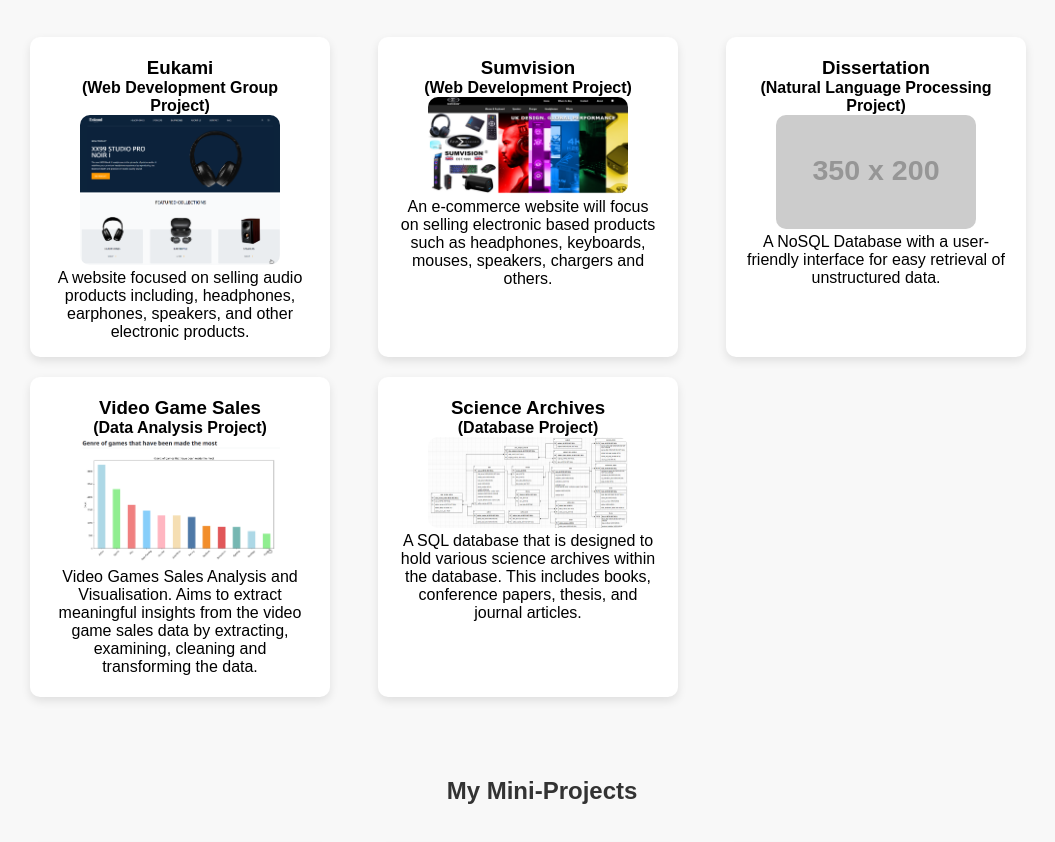
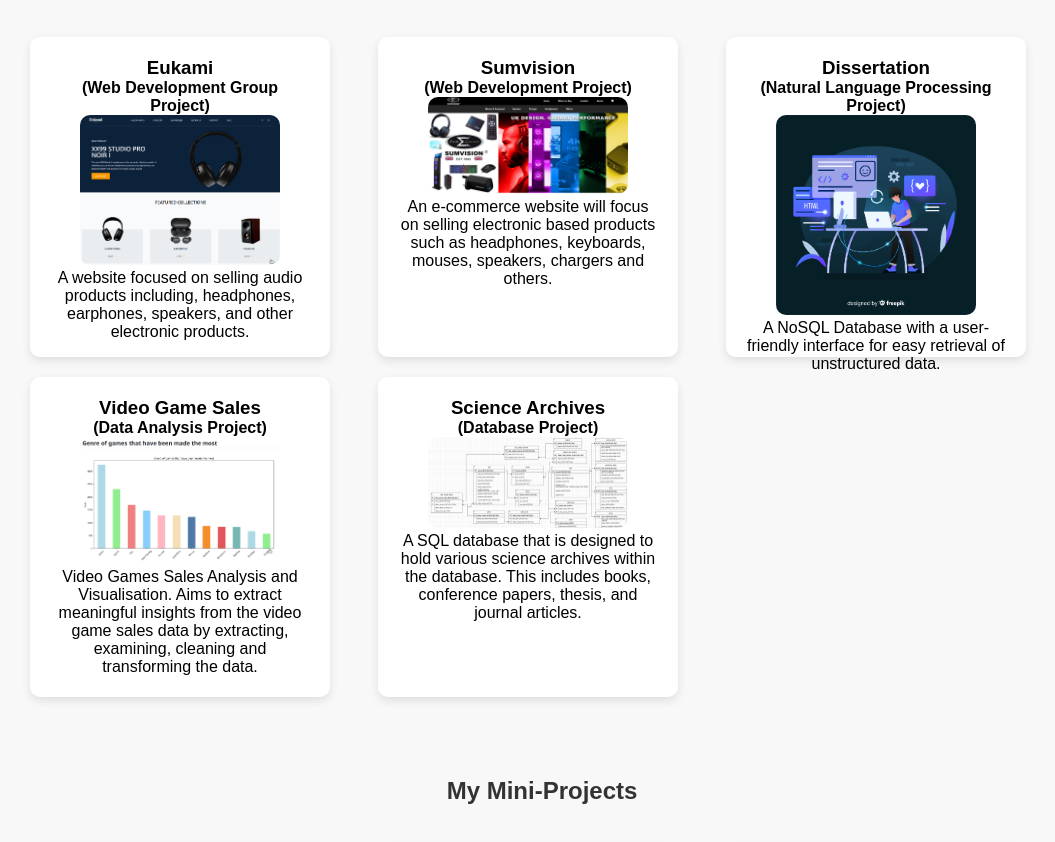
Before and after one commit to Kenny-Sum/Portfolio, a plain HTML site: page index.html in a window 1280 px wide. Shown: the part 1115-1957 px from the top of the page, without its empty margins (98-1153 px from the left). Drawn offline with Linux system fonts and the light colour scheme; placeholder pictures from the web are drawn by us.

Commit message:
Added image to dissertation

```diff
--- a/index.html
+++ b/index.html
@@ -74,7 +74,7 @@
                 <div class="project-card">
                     <h3>Dissertation</h3>
                     <h4>(Natural Language Processing Project)</h4>
-                    <img src="https://via.placeholder.com/350x200" alt="Project Image">
+                    <img src="images/dissertation-image.jpg" alt="Project Image">
                     <p>A NoSQL Database with a user-friendly interface for easy retrieval of unstructured data.</p>
                 </div>
             </a>
```
Also changed, not shown: images/dissertation-image.jpg (renamed from images/2517908[1].jpg).
